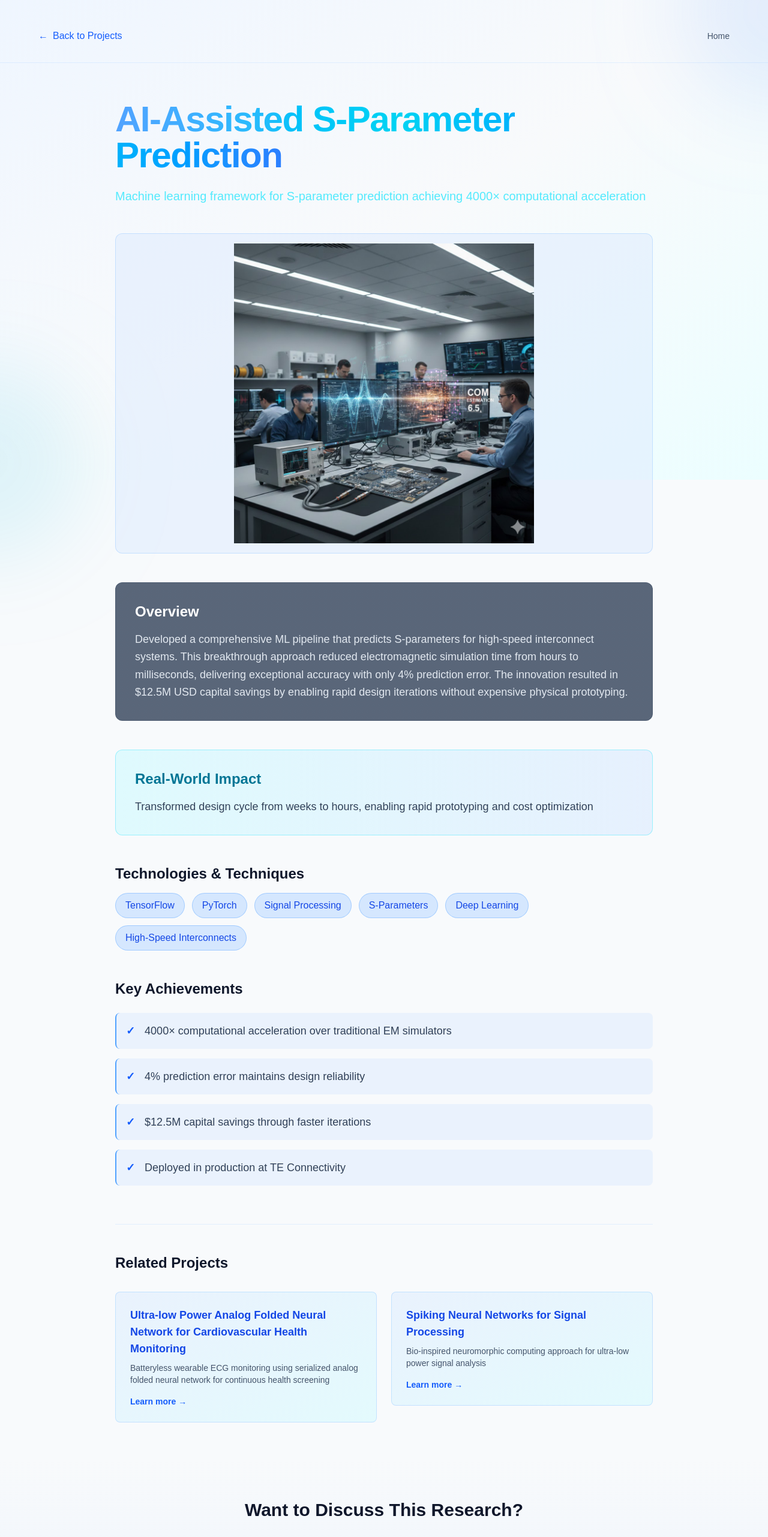
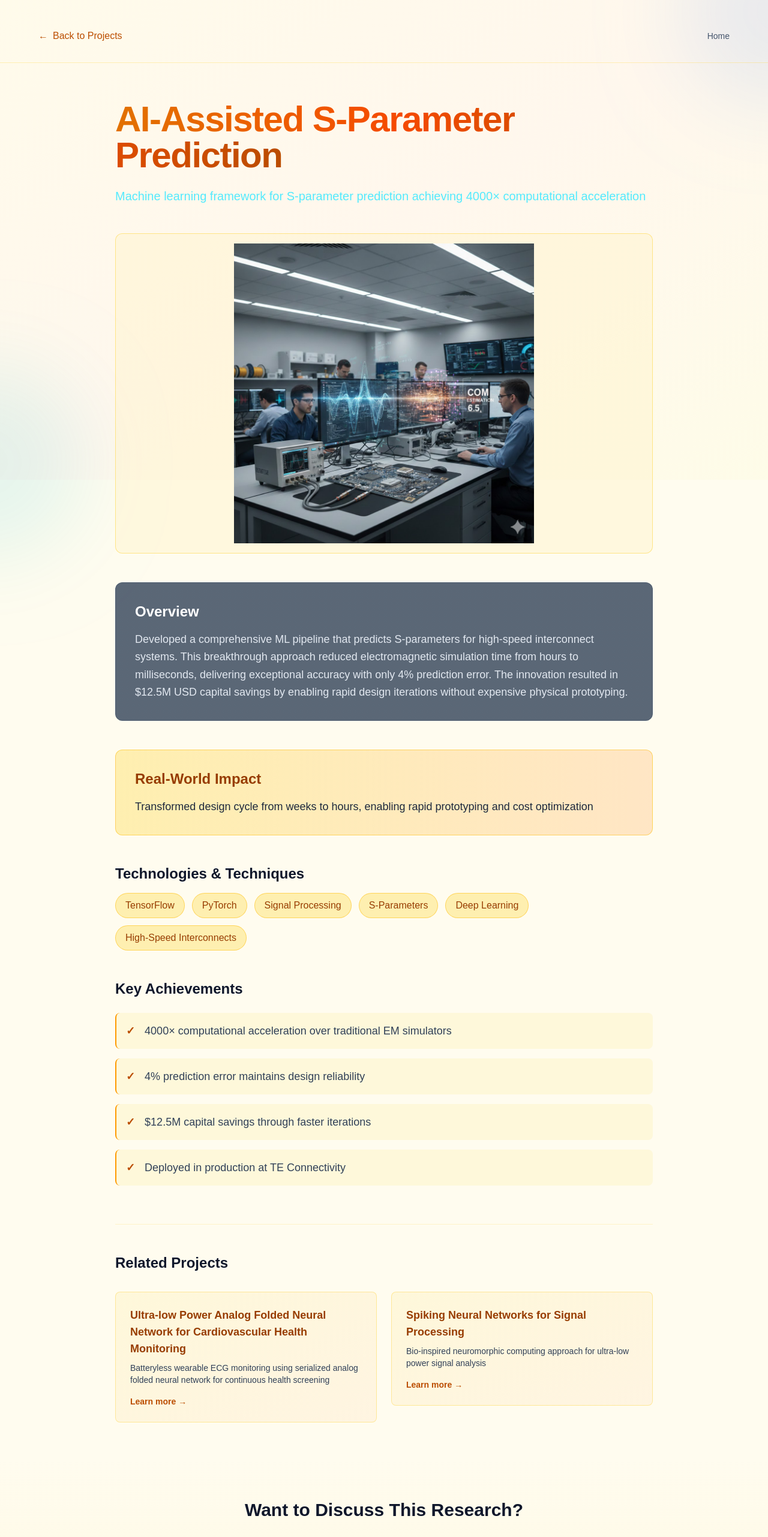
Before and after one commit to dryungtinghsieh-ui/ai-portfolio, a Next.js app: page /research/ai-s-parameter-prediction in a window 1280 px wide. Shown: the top 2563 px of the page at 60% size. Built offline with nearby package versions, Linux system fonts and the light colour scheme.

Commit message:
Update project detail page to warm amber color scheme for eye comfort

```diff
--- a/app/research/[id]/project-detail-client.tsx
+++ b/app/research/[id]/project-detail-client.tsx
@@ -23,10 +23,10 @@ const itemVariants = {
 
 export function ProjectDetailClient({ project }: ProjectDetailClientProps) {
   return (
-    <main className="min-h-screen w-full bg-slate-50 text-slate-900 overflow-hidden">
+    <main className="min-h-screen w-full bg-amber-50/80 text-slate-900 overflow-hidden">
       {/* Animated Background */}
       <div className="fixed inset-0 pointer-events-none">
-        <div className="absolute inset-0 bg-gradient-to-br from-blue-50 via-slate-50 to-cyan-50 opacity-100" />
+        <div className="absolute inset-0 bg-gradient-to-br from-amber-50 via-orange-50 to-yellow-50 opacity-100" />
         <svg className="absolute inset-0 w-full h-full opacity-5" preserveAspectRatio="none">
           <defs>
             <pattern
@@ -75,7 +75,7 @@ export function ProjectDetailClient({ project }: ProjectDetailClientProps) {
       {/* Content */}
       <div className="relative z-10">
         {/* Header with navigation */}
-        <section className="pt-12 px-4 sm:px-6 lg:px-8 border-b border-blue-300/20">
+        <section className="pt-12 px-4 sm:px-6 lg:px-8 border-b border-amber-300/30">
           <div className="max-w-6xl mx-auto pb-8">
             <motion.div
               initial={{ opacity: 0, y: -20 }}
@@ -86,7 +86,7 @@ export function ProjectDetailClient({ project }: ProjectDetailClientProps) {
               <div className="flex items-center gap-4">
                 <Link
                   href="/research"
-                  className="inline-flex items-center text-blue-600 hover:text-blue-700 transition-colors"
+                  className="inline-flex items-center text-amber-700 hover:text-amber-800 transition-colors"
                 >
                   <span className="mr-2">←</span>
                   <span>Back to Projects</span>
@@ -94,7 +94,7 @@ export function ProjectDetailClient({ project }: ProjectDetailClientProps) {
               </div>
               <Link
                 href="/"
-                className="text-slate-600 hover:text-blue-600 transition-colors text-sm"
+                className="text-slate-600 hover:text-amber-700 transition-colors text-sm"
               >
                 Home
               </Link>
@@ -112,7 +112,7 @@ export function ProjectDetailClient({ project }: ProjectDetailClientProps) {
             >
               {/* Title */}
               <h1 className="text-4xl sm:text-5xl lg:text-6xl font-black mb-6 tracking-tight">
-                <span className="bg-gradient-to-r from-blue-400 via-cyan-400 to-blue-500 bg-clip-text text-transparent">
+                <span className="bg-gradient-to-r from-amber-600 via-orange-600 to-amber-700 bg-clip-text text-transparent">
                   {project.title}
                 </span>
               </h1>
@@ -128,7 +128,7 @@ export function ProjectDetailClient({ project }: ProjectDetailClientProps) {
                   initial={{ opacity: 0, scale: 0.95 }}
                   animate={{ opacity: 1, scale: 1 }}
                   transition={{ duration: 0.8 }}
-                  className="mb-12 p-4 rounded-xl border border-blue-300/40 bg-blue-100/50"
+                  className="mb-12 p-4 rounded-xl border border-amber-300/50 bg-amber-100/40"
                 >
                   <div className="relative h-96 sm:h-[500px] w-full rounded-lg overflow-hidden">
                     <Image
@@ -164,12 +164,12 @@ export function ProjectDetailClient({ project }: ProjectDetailClientProps) {
                 initial="hidden"
                 animate="visible"
                 variants={itemVariants}
-                className="mb-12 p-6 sm:p-8 rounded-xl bg-gradient-to-r from-cyan-100/60 to-blue-100/60 border border-cyan-300/50"
+                className="mb-12 p-6 sm:p-8 rounded-xl bg-gradient-to-r from-amber-200/60 to-orange-200/60 border border-amber-400/50"
               >
-                <h2 className="text-xl sm:text-2xl font-bold text-cyan-700 mb-4">
+                <h2 className="text-xl sm:text-2xl font-bold text-amber-800 mb-4">
                   Real-World Impact
                 </h2>
-                <p className="text-slate-700 leading-relaxed text-base sm:text-lg">
+                <p className="text-slate-800 leading-relaxed text-base sm:text-lg">
                   {project.impact}
                 </p>
               </motion.div>
@@ -189,7 +189,7 @@ export function ProjectDetailClient({ project }: ProjectDetailClientProps) {
                 {project.technologies.map((tech, i) => (
                   <span
                     key={i}
-                    className="px-4 py-2 rounded-full bg-blue-200/60 border border-blue-400/40 text-blue-700 text-sm sm:text-base"
+                    className="px-4 py-2 rounded-full bg-amber-200/60 border border-amber-400/50 text-amber-800 text-sm sm:text-base"
                   >
                     {tech}
                   </span>
@@ -215,9 +215,9 @@ export function ProjectDetailClient({ project }: ProjectDetailClientProps) {
                       initial={{ opacity: 0, x: -20 }}
                       animate={{ opacity: 1, x: 0 }}
                       transition={{ delay: i * 0.1 }}
-                      className="flex items-start p-4 rounded-lg bg-blue-100/50 border-l-2 border-blue-400"
+                      className="flex items-start p-4 rounded-lg bg-amber-100/50 border-l-2 border-amber-500"
                     >
-                      <span className="mr-4 text-blue-600 font-bold text-lg flex-shrink-0">
+                      <span className="mr-4 text-amber-700 font-bold text-lg flex-shrink-0">
                         ✓
                       </span>
                       <p className="text-slate-700 text-base sm:text-lg">
@@ -247,21 +247,21 @@ export function ProjectDetailClient({ project }: ProjectDetailClientProps) {
                       initial={{ opacity: 0, y: 10 }}
                       animate={{ opacity: 1, y: 0 }}
                       transition={{ delay: i * 0.1 }}
-                      className="p-4 rounded-lg bg-blue-50/60 border border-blue-300/30 hover:border-blue-400/50 transition-all"
+                      className="p-4 rounded-lg bg-amber-100/50 border border-amber-300/40 hover:border-amber-400/60 transition-all"
                     >
-                      <h3 className="font-semibold text-blue-700 text-base sm:text-lg mb-2">
+                      <h3 className="font-semibold text-amber-800 text-base sm:text-lg mb-2">
                         {pub.title}
                       </h3>
-                      <div className="flex flex-col sm:flex-row sm:items-center sm:justify-between text-sm text-slate-600">
+                      <div className="flex flex-col sm:flex-row sm:items-center sm:justify-between text-sm text-slate-700">
                         <p>{pub.publication}</p>
-                        <p className="text-cyan-600 font-semibold">{pub.year}</p>
+                        <p className="text-orange-700 font-semibold">{pub.year}</p>
                       </div>
                       {pub.url && (
                         <a
                           href={pub.url}
                           target="_blank"
                           rel="noopener noreferrer"
-                          className="inline-block mt-3 text-blue-600 hover:text-blue-700 transition-colors text-sm underline"
+                          className="inline-block mt-3 text-amber-700 hover:text-amber-800 transition-colors text-sm underline"
                         >
                           Read Publication →
                         </a>
@@ -277,7 +277,7 @@ export function ProjectDetailClient({ project }: ProjectDetailClientProps) {
               initial="hidden"
               animate="visible"
               variants={itemVariants}
-              className="mt-16 pt-12 border-t border-blue-300/20"
+              className="mt-16 pt-12 border-t border-amber-300/20"
             >
               <h2 className="text-2xl font-bold text-slate-900 mb-8">
                 Related Projects
@@ -290,15 +290,15 @@ export function ProjectDetailClient({ project }: ProjectDetailClientProps) {
                     <Link key={relatedProject.id} href={`/research/${relatedProject.id}`}>
                       <motion.div
                         whileHover={{ y: -5 }}
-                        className="p-6 rounded-lg bg-gradient-to-br from-blue-100/50 to-cyan-100/50 border border-blue-300/40 hover:border-blue-400/60 transition-all cursor-pointer"
+                        className="p-6 rounded-lg bg-gradient-to-br from-amber-100/50 to-orange-100/50 border border-amber-300/40 hover:border-amber-400/60 transition-all cursor-pointer"
                       >
-                        <h3 className="font-bold text-blue-700 mb-2 text-lg">
+                        <h3 className="font-bold text-amber-800 mb-2 text-lg">
                           {relatedProject.title}
                         </h3>
-                        <p className="text-slate-600 text-sm line-clamp-2 mb-4">
+                        <p className="text-slate-700 text-sm line-clamp-2 mb-4">
                           {relatedProject.shortDescription}
                         </p>
-                        <p className="text-blue-600 text-sm font-semibold">
+                        <p className="text-amber-700 text-sm font-semibold">
                           Learn more →
                         </p>
                       </motion.div>
@@ -310,7 +310,7 @@ export function ProjectDetailClient({ project }: ProjectDetailClientProps) {
         </section>
 
         {/* CTA Section */}
-        <section className="py-16 px-4 sm:px-6 lg:px-8 text-center bg-gradient-to-b from-transparent to-blue-100/30">
+        <section className="py-16 px-4 sm:px-6 lg:px-8 text-center bg-gradient-to-b from-transparent to-amber-100/30">
           <motion.div
             initial={{ opacity: 0 }}
             whileInView={{ opacity: 1 }}
@@ -336,7 +336,7 @@ export function ProjectDetailClient({ project }: ProjectDetailClientProps) {
                 <motion.button
                   whileHover={{ scale: 1.05 }}
                   whileTap={{ scale: 0.95 }}
-                  className="px-8 py-3 rounded-lg border border-blue-400/70 font-semibold text-blue-700 hover:text-blue-800 transition-all"
+                  className="px-8 py-3 rounded-lg border border-amber-400/70 font-semibold text-amber-800 hover:text-amber-900 transition-all"
                 >
                   Back to All Projects
                 </motion.button>
```
